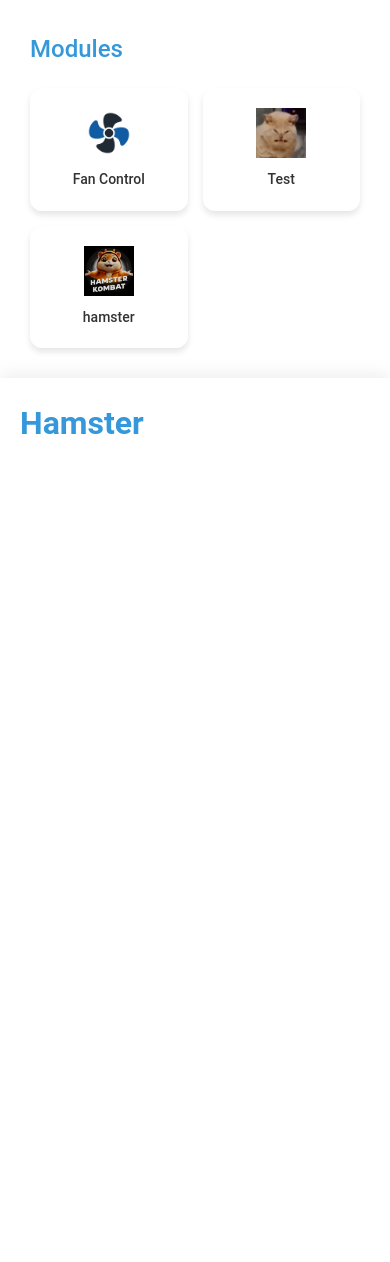
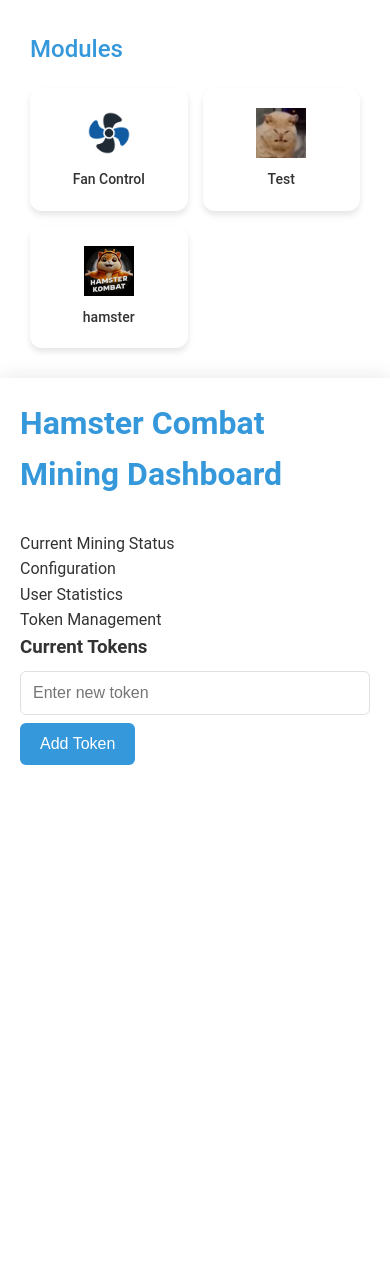
Before and after one commit to Vasysik/RPiModules, a Flask app: page /hamster/ in a window 390 px wide. Before the commit the page ends 434 px from the top, so only its background shows below. Run offline with Flask 3, Linux system fonts and the light colour scheme.

Commit message:
hamster web module update

```diff
--- a/modules/hamster/route.py
+++ b/modules/hamster/route.py
@@ -17,8 +17,7 @@
 
 @hamster.route('/api/current', methods=['GET'])
 def api_current():
-    if request.method == 'GET':
-        return jsonify(read_json(os.path.join(current_dir, 'current.json')))
+    return jsonify(read_json(os.path.join(current_dir, 'current.json')))
 
 @hamster.route('/api/current/<user>/<element>', methods=['GET'])
 def api_current_user_element(user, element):
@@ -33,10 +32,37 @@
 
 @hamster.route('/api/status', methods=['GET'])
 def api_status():
-    if request.method == 'GET':
-        return jsonify(read_json(os.path.join(current_dir, 'status.json')))
+    return jsonify(read_json(os.path.join(current_dir, 'status.json')))
 
 @hamster.route('/api/config', methods=['GET'])
 def api_config():
+    return jsonify(read_json(os.path.join(current_dir, 'config.json')))
+
+@hamster.route('/api/tokens', methods=['GET', 'POST', 'DELETE'])
+def api_tokens():
+    tokens_file = os.path.join(current_dir, 'tokens.txt')
+
     if request.method == 'GET':
-        return jsonify(read_json(os.path.join(current_dir, 'config.json')))
+        if os.path.exists(tokens_file):
+            with open(tokens_file, 'r') as f:
+                tokens = [line.strip() for line in f.readlines()]
+            return jsonify(tokens)
+        return jsonify([])
+
+    elif request.method == 'POST':
+        token = request.json.get('token')
+        if token:
+            with open(tokens_file, 'a') as f:
+                f.write(f"{token}\n")
+            return jsonify({"message": "Token added successfully"}), 201
+        return jsonify({"error": "Invalid token"}), 400
+
+    elif request.method == 'DELETE':
+        token = request.json.get('token')
+        if token:
+            with open(tokens_file, 'r') as f:
+                tokens = f.readlines()
+            with open(tokens_file, 'w') as f:
+                f.writelines([line for line in tokens if line.strip() != token])
+            return jsonify({"message": "Token removed successfully"}), 200
+        return jsonify({"error": "Invalid token"}), 400
--- /dev/null
+++ b/modules/hamster/static/hamster.js
@@ -0,0 +1,93 @@
+document.addEventListener('DOMContentLoaded', function() {
+    fetchData('/api/status', 'status-container', renderStatus);
+    fetchData('/api/config', 'config-container', renderConfig);
+    fetchData('/api/current', 'current-container', renderCurrent);
+    fetchTokens();
+});
+
+function fetchData(url, containerId, renderFunction) {
+    fetch(url)
+        .then(response => response.json())
+        .then(data => renderFunction(data, containerId))
+        .catch(error => console.error('Error:', error));
+}
+
+function renderStatus(data, containerId) {
+    const container = document.getElementById(containerId);
+    container.innerHTML = `
+        <p><strong>Status:</strong> ${data.status}</p>
+        <p><strong>End Time:</strong> ${data.endString}</p>
+    `;
+}
+
+function renderConfig(data, containerId) {
+    const container = document.getElementById(containerId);
+    container.innerHTML = Object.entries(data)
+        .map(([key, value]) => `<p><strong>${key}:</strong> ${value}</p>`)
+        .join('');
+}
+
+function renderCurrent(data, containerId) {
+    const container = document.getElementById(containerId);
+    container.innerHTML = Object.entries(data)
+        .map(([user, userData]) => `
+            <h3>${user}</h3>
+            <p><strong>Balance Coins:</strong> ${userData.balanceCoins}</p>
+            <p><strong>Balance Keys:</strong> ${userData.balanceKeys}</p>
+            <p><strong>Available Taps:</strong> ${userData.availableTaps}</p>
+            <p><strong>Earn Per Tap:</strong> ${userData.earnPerTap}</p>
+            <p><strong>Level:</strong> ${userData.level}</p>
+        `)
+        .join('');
+}
+
+function fetchTokens() {
+    fetch('/api/tokens')
+        .then(response => response.json())
+        .then(tokens => {
+            const tokenList = document.getElementById('tokenList');
+            tokenList.innerHTML = tokens.map(token =>
+                `<li>${token} <button class="btn btn-sm btn-danger" onclick="removeToken('${token}')">Remove</button></li>`
+            ).join('');
+        })
+        .catch(error => console.error('Error:', error));
+}
+
+function removeToken(token) {
+    fetch('/api/tokens', {
+        method: 'DELETE',
+        headers: {
+            'Content-Type': 'application/json',
+        },
+        body: JSON.stringify({ token: token }),
+    })
+    .then(response => response.json())
+    .then(data => {
+        if (data.message) {
+            fetchTokens();
+        } else {
+            alert('Error removing token');
+        }
+    });
+}
+
+document.getElementById('addTokenForm').addEventListener('submit', function(e) {
+    e.preventDefault();
+    const token = document.getElementById('newToken').value;
+    fetch('/api/tokens', {
+        method: 'POST',
+        headers: {
+            'Content-Type': 'application/json',
+        },
+        body: JSON.stringify({ token: token }),
+    })
+    .then(response => response.json())
+    .then(data => {
+        if (data.message) {
+            fetchTokens();
+            document.getElementById('newToken').value = '';
+        } else {
+            alert('Error adding token');
+        }
+    });
+});
--- a/modules/hamster/templates/hamster.html
+++ b/modules/hamster/templates/hamster.html
@@ -3,13 +3,69 @@
 <head>
     <meta charset="UTF-8">
     <meta name="viewport" content="width=device-width, initial-scale=1.0">
-    <title>Hamster</title>
+    <title>Hamster Combat</title>
+    <script src="{{ url_for('hamster.static', filename='hamster.js') }}"></script>
 </head>
 <body>
     {% extends "base_layout.html" %}
 
     {% block content %}
-    <h1>Hamster</h1>
+    <div class="container">
+        <h1 class="mt-4 mb-4">Hamster Combat Mining Dashboard</h1>
+
+        <div class="row">
+            <div class="col-md-6">
+                <div class="card mb-4">
+                    <div class="card-header">Current Mining Status</div>
+                    <div class="card-body" id="status-container">
+                        <!-- Status data will be inserted here -->
+                    </div>
+                </div>
+            </div>
+
+            <div class="col-md-6">
+                <div class="card mb-4">
+                    <div class="card-header">Configuration</div>
+                    <div class="card-body" id="config-container">
+                        <!-- Config data will be inserted here -->
+                    </div>
+                </div>
+            </div>
+        </div>
+
+        <div class="row">
+            <div class="col-md-12">
+                <div class="card mb-4">
+                    <div class="card-header">User Statistics</div>
+                    <div class="card-body" id="current-container">
+                        <!-- Current data will be inserted here -->
+                    </div>
+                </div>
+            </div>
+        </div>
+
+        <div class="row">
+            <div class="col-md-12">
+                <div class="card mb-4">
+                    <div class="card-header">Token Management</div>
+                    <div class="card-body">
+                        <h3>Current Tokens</h3>
+                        <ul id="tokenList">
+                            <!-- Token list will be inserted here -->
+                        </ul>
+                        <form id="addTokenForm">
+                            <div class="input-group mb-3">
+                                <input type="text" class="form-control" id="newToken" placeholder="Enter new token">
+                                <div class="input-group-append">
+                                    <button class="btn btn-primary" type="submit">Add Token</button>
+                                </div>
+                            </div>
+                        </form>
+                    </div>
+                </div>
+            </div>
+        </div>
+    </div>
     {% endblock %}
 </body>
 </html>
```
